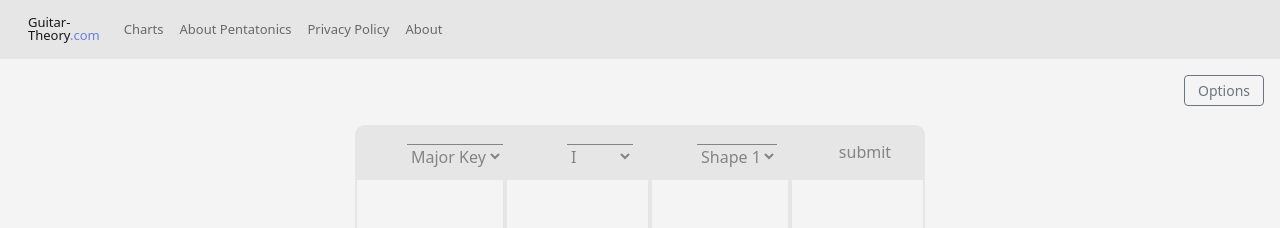
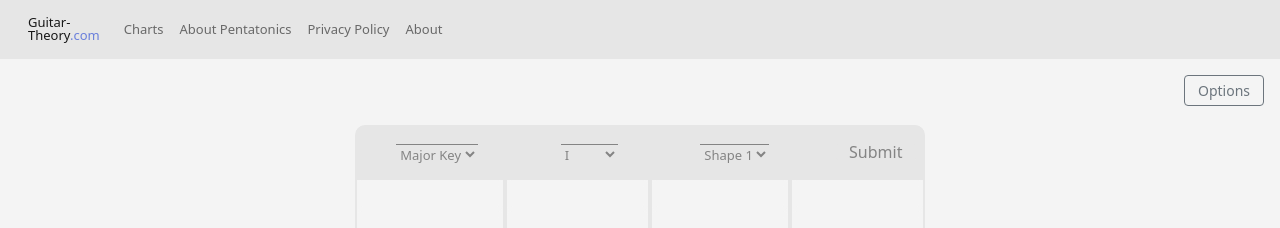
Before and after one commit to nvduran/guitar-theory-site, a React (Create React App) app: page / in a window 1280 px wide. Shown: the top 228 px of the page. Built offline with nearby package versions, Linux system fonts and the light colour scheme.

Commit message:
fretboard selection styling

```diff
--- a/src/components/FretboardView/index.js
+++ b/src/components/FretboardView/index.js
@@ -845,7 +845,7 @@ export default function FretboardView({ advancedSettings }) {
                                         </div>
                                         <div className="submit-div">
                                                 <div className="submit-button" onClick={() => handleChoiceSubmit(chordStr, pentStr, majMin)}>
-                                                        submit
+                                                        Submit
                                                 </div>
                                         </div>
                                 </div>
--- a/src/styles/FretboardView.css
+++ b/src/styles/FretboardView.css
@@ -36,7 +36,7 @@ body {
 .selection-div-4f {
   display: flex;
   flex-direction: row;
-  justify-content: center;
+  justify-content: space-around;
   background-color: #e6e6e6;
   width: 570px;
   padding-top: 1.2em;
@@ -139,6 +139,7 @@ body {
 }
 
 .key-choice-dropdown-div select {
+  font-size: small;
   background-color: #e6e6e6;
   color: #848484;
   border-radius: 0%;
@@ -152,6 +153,7 @@ body {
 }
 
 .major-minor-choice-dropdown-div select {
+  font-size: small;
   background-color: #e6e6e6;
   color: #848484;
   border-radius: 0%;
@@ -165,6 +167,7 @@ body {
 }
 
 .shape-choice-dropdown-div select {
+  font-size: small;
   background-color: #e6e6e6;
   color: #848484;
   border-radius: 0%;
--- a/src/styles/FretboardView.scss
+++ b/src/styles/FretboardView.scss
@@ -43,7 +43,7 @@ body {
 .selection-div-4f {
   display: flex;
     flex-direction: row;
-    justify-content: center;
+    justify-content: space-around;
     background-color: $light-grey;
     width: 570px;
     padding-top: 1.2em;
@@ -150,6 +150,7 @@ body {
 }
 
 .key-choice-dropdown-div select {
+  font-size: small;
   background-color: $light-grey;
   color: $text-color;
   border-radius: 0%;
@@ -163,6 +164,7 @@ body {
 }
 
 .major-minor-choice-dropdown-div select {
+  font-size: small;
   background-color: $light-grey;
   color: $text-color;
   border-radius: 0%;
@@ -176,6 +178,7 @@ body {
 }
 
 .shape-choice-dropdown-div select {
+  font-size: small;
   background-color: $light-grey;
   color: $text-color;
   border-radius: 0%;
```
Also changed, not shown: 1 other file (tests, documents, lock files or other folders).
